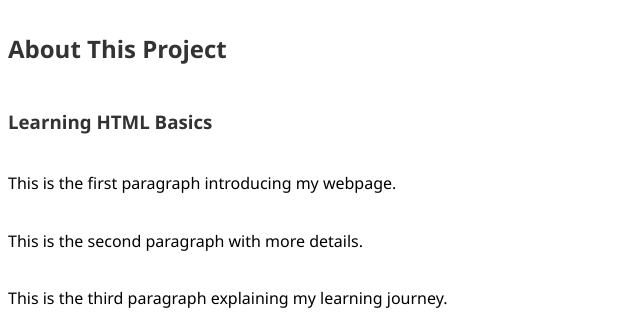
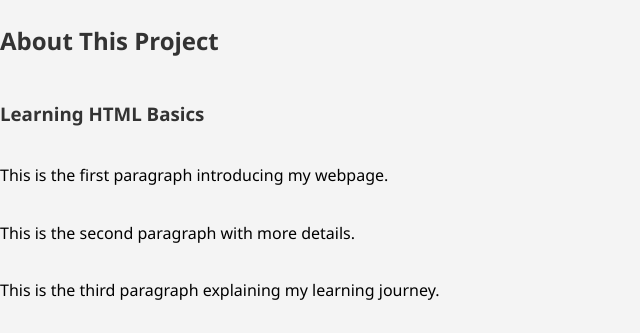
Before and after one commit to nasiosandfin/alx_html_css, a plain HTML site: page css_basic/index.html in a window 1280 px wide. Shown: the part 118-451 px from the top of the page, without its empty margins (0-640 px from the left). Drawn offline with Linux system fonts and the light colour scheme.

Commit message:
Update base.css

```diff
--- a/css_basic/base.css
+++ b/css_basic/base.css
@@ -1,5 +1,3 @@
-<<<<<<< Updated upstream
-/* base.css */
 body {
   font-family: Arial, sans-serif;
   margin: 0;
@@ -15,8 +13,7 @@ a {
   color: #007BFF;
   text-decoration: none;
 }
-=======
-/* base.css */
+
 body {
   font-family: Arial, sans-serif;
   margin: 0;
@@ -32,4 +29,3 @@ a {
   color: #007BFF;
   text-decoration: none;
 }
->>>>>>> Stashed changes
```
